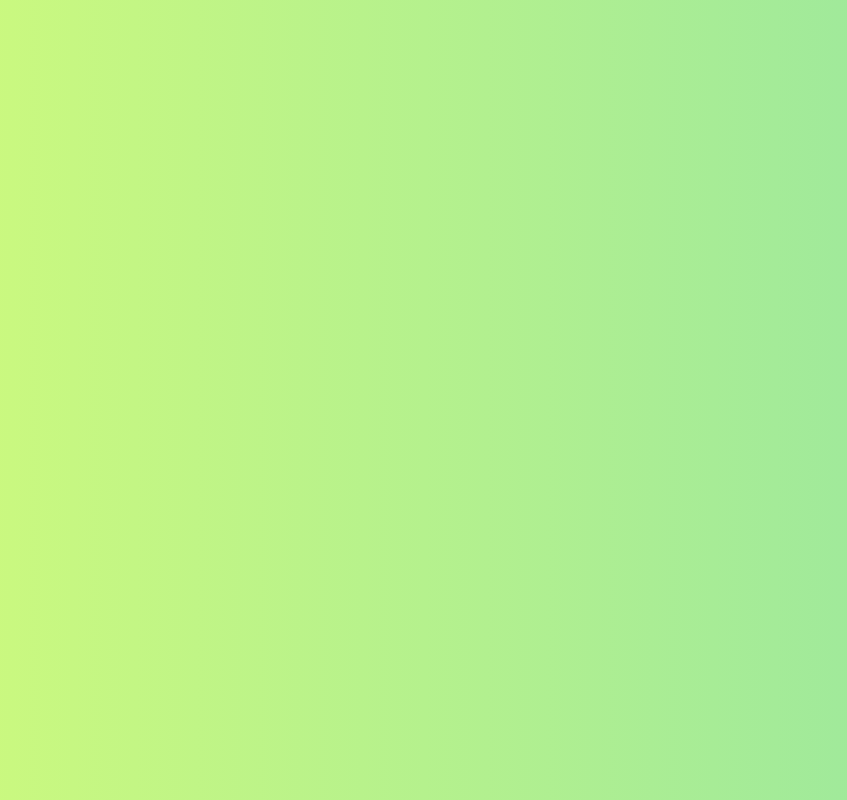
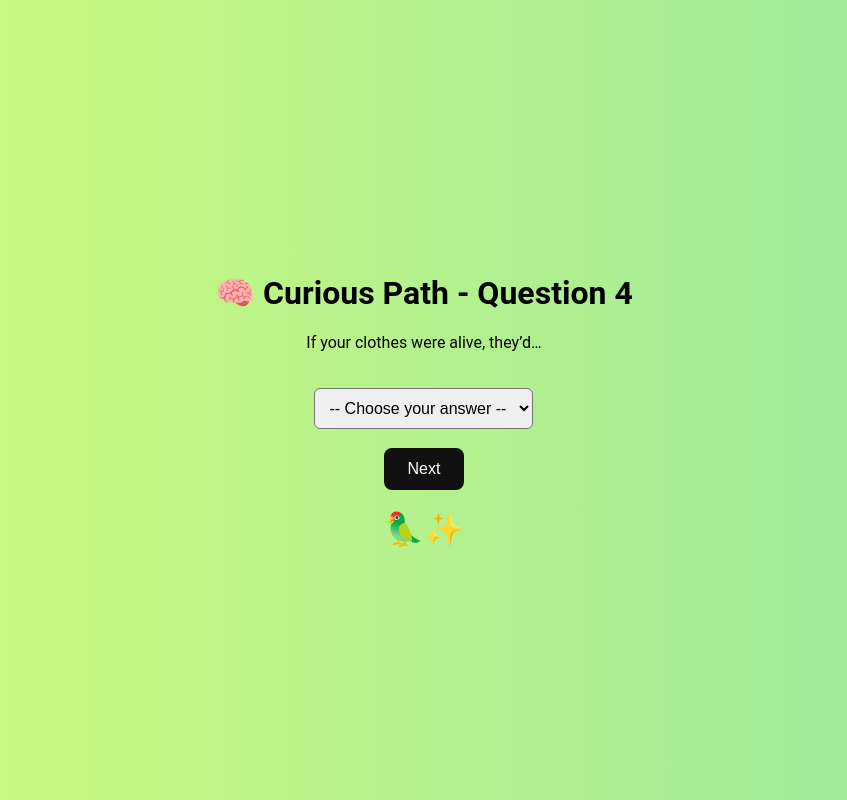
Before and after one commit to quasticgutair54/SomePeopleAreLikeThiss, a plain HTML site: page curious-q4.html in a window 1280 px wide. Shown: the whole page, without its empty margins (216-1063 px from the left). Drawn offline with Linux system fonts and the light colour scheme.

Commit message:
Update curious-q4.html

```diff
--- a/curious-q4.html
+++ b/curious-q4.html
@@ -8,4 +8,22 @@
 </head>
 <body class="curious">
 <audio autoplay loop>
-  <source src="Stalling(MP3_160K).mp3" type="audio/mpeg_
+  <source src="Stalling(MP3_160K).mp3" type="audio/mpeg">
+</audio>
+
+<div class="container">
+  <h1>🧠 Curious Path - Question 4</h1>
+  <p>If your clothes were alive, they’d…</p>
+  <select>
+    <option value="">-- Choose your answer --</option>
+    <option value="secrets">Whisper my secrets</option>
+    <option value="gossip">Gossip about society</option>
+    <option value="judge">Judge the mall crowd</option>
+    <option value="band">Fly off and start a band</option>
+  </select>
+  <br><br>
+  <button class="btn" onclick="goToNextPage('curious-q5.html')">Next</button>
+  <div class="parrot">🦜✨</div>
+</div>
+</body>
+</html>
```
